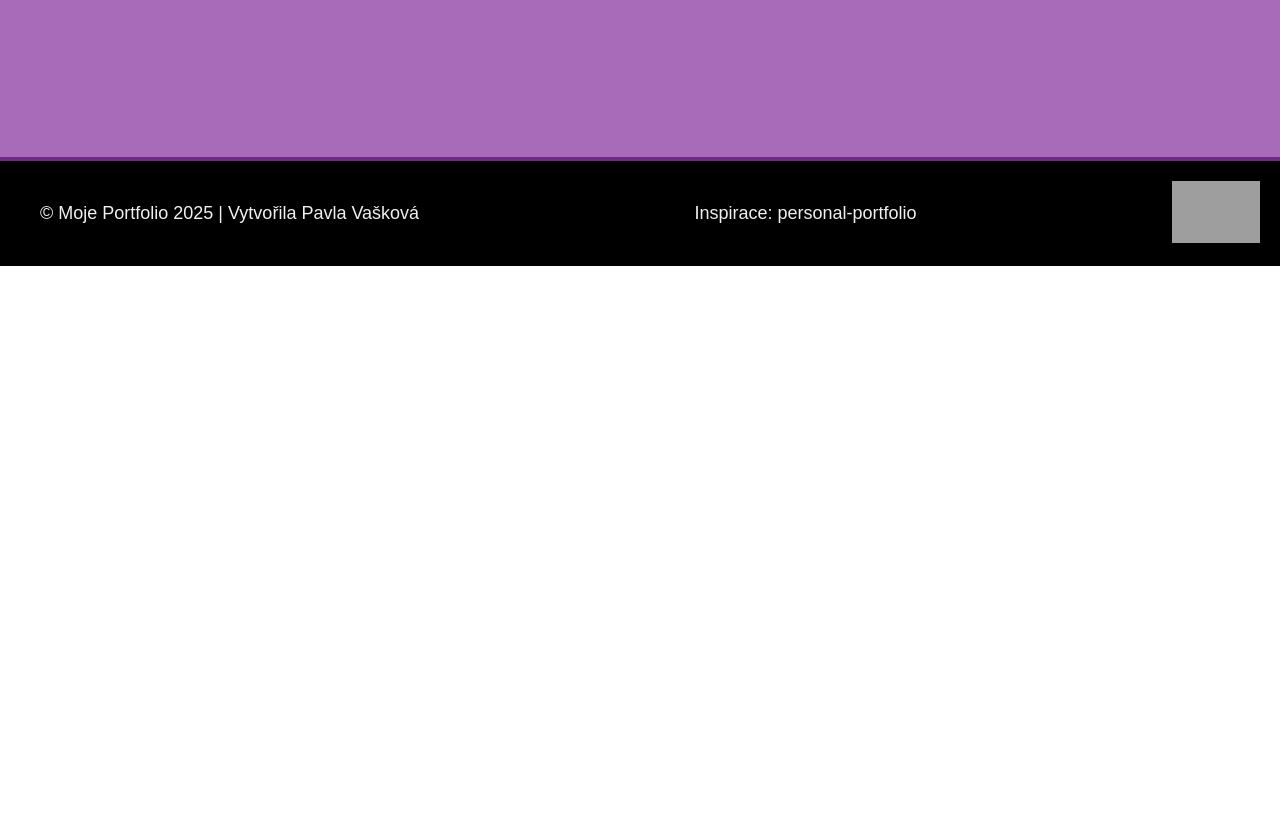
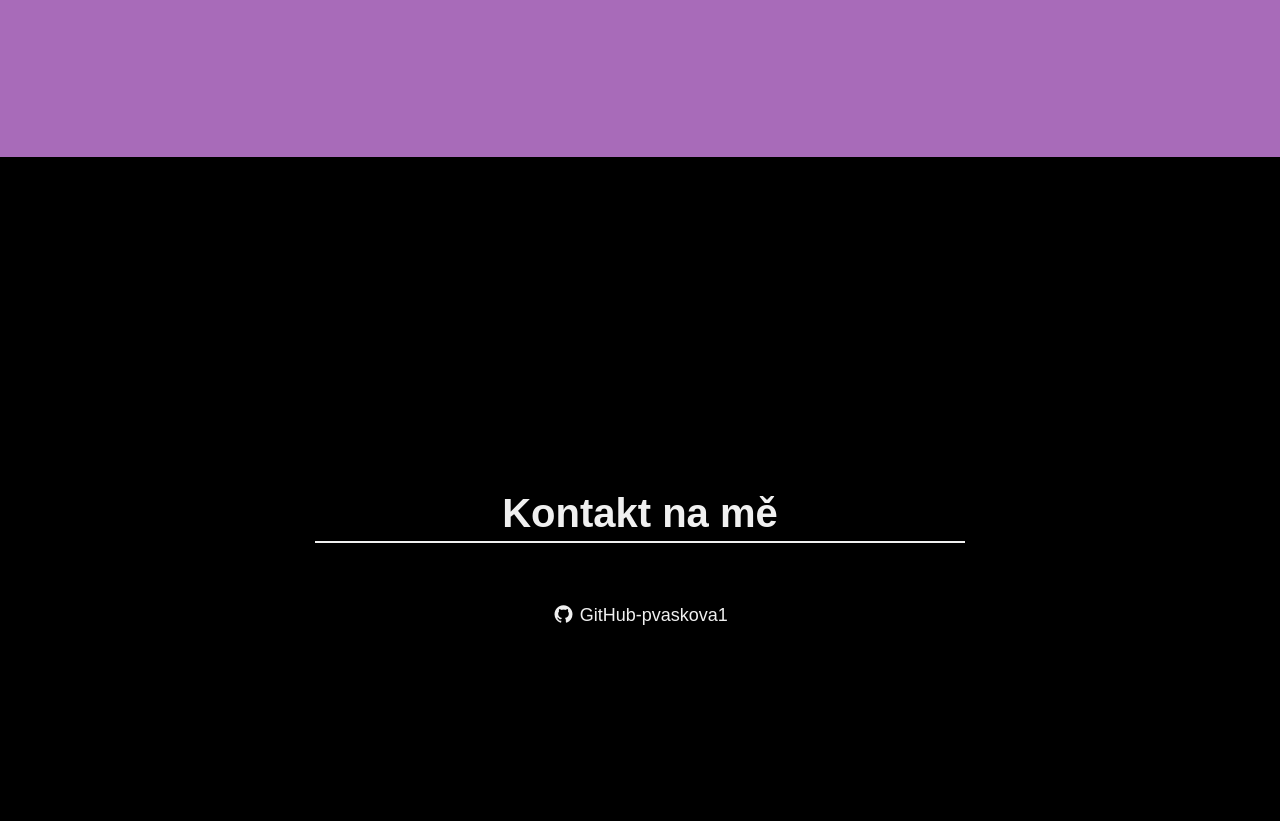
Before and after one commit to pvaskova1/pvaskova1.github.io, a plain HTML site: page index.html in a window 1280 px wide. Shown: the part 1539-2360 px from the top of the page. Before the commit the page ends 1805 px from the top, so only its background shows below. Drawn offline with Linux system fonts and the light colour scheme; grey boxes are pictures that could not be loaded.

Commit message:
vkjrdnjkbmenr

```diff
--- a/index.html
+++ b/index.html
@@ -62,6 +62,13 @@
             </a>
         </div>
     </section>
+    <section id="contacts" class="contact-section">
+        <h2 class="contact-section-header">Kontakt na mě</h2>
+        <div class="contact-links">
+            <a id="profile-link" href="https://github.com/pvaskova1" target="_blank" class="btn contact-details"><i
+                    class="fab fa-github"></i> GitHub-pvaskova1</a>
+        </div>
+    </section>
     <footer>
         <p>
             &copy; Moje Portfolio 2025 | Vytvořila Pavla Vašková
--- a/styly.css
+++ b/styly.css
@@ -71,6 +71,7 @@ img {
     z-index: 10;
     padding: 0 30px;
 }
+
 .nav-list {
     display: flex;
     margin-right: 30px;
@@ -152,6 +153,24 @@ img {
     padding: 20px 5px;
 }
 
+.contact-section {
+    display: flex;
+    flex-direction: column;
+    justify-content: center;
+    align-items: center;
+    width: 100%;
+    height: 100vh;
+    background-color: #000000;
+}
+
+.contact-section-header {
+  width: 80%;
+  max-width: 650px;
+  margin: 0 auto 60px;
+  border-bottom: 2px solid #f0f0f0;
+  text-align: center;
+}
+
 footer {
     font-weight: 300;
     display: flex;
@@ -168,6 +187,7 @@ footer>p {
 footer i {
     vertical-align: middle;
 }
-footer a href{
+
+footer a href {
     text-decoration: underline;
 }
```
